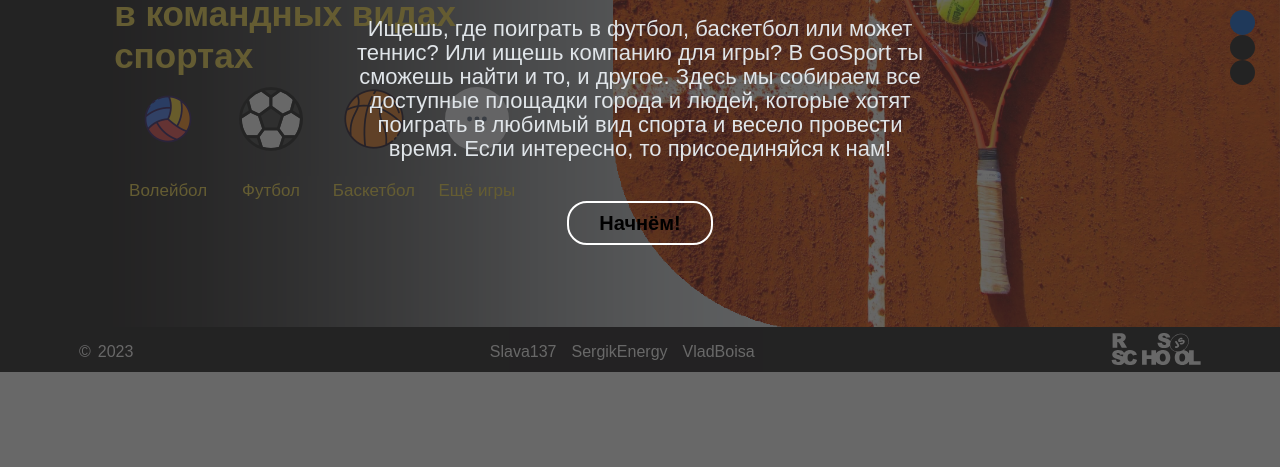
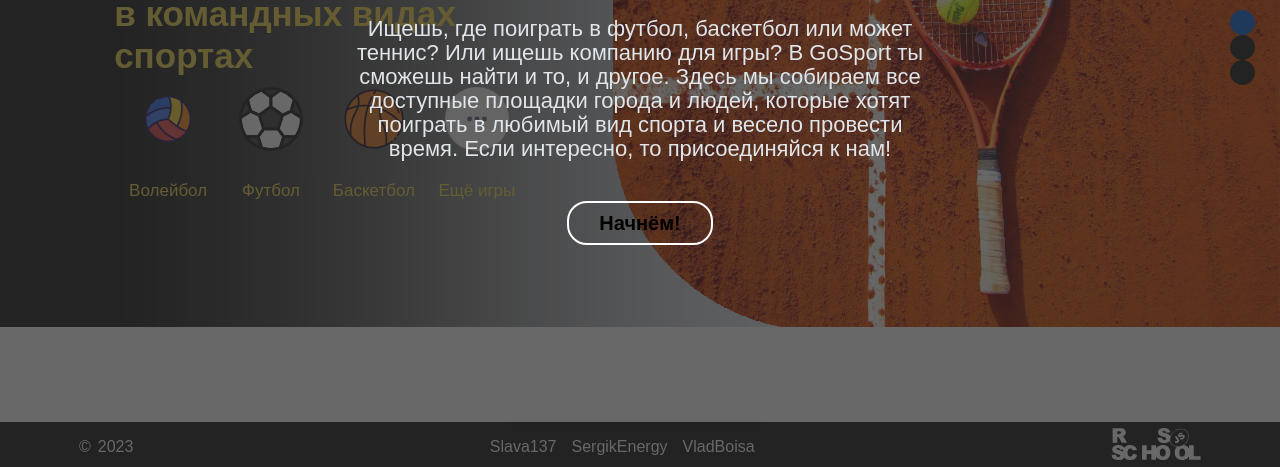
Before and after one commit to SergikEnergy/GoSport-RSClone, a website built with webpack: page src/index.html in a window 1280 px wide. Shown: the part 333-800 px from the top of the page. Built offline with nearby package versions, Linux system fonts and the light colour scheme; files whose address does not match are found by name.

Commit message:
fix: correct view on page(footer always downstairs)

```diff
--- a/src/MVC/app/app.ts
+++ b/src/MVC/app/app.ts
@@ -8,7 +8,7 @@ export default class App {
   renderBaseElements(): void {
     const container = document.body;
     const headerContainer = createElement('header', container, 'header');
-    createElement('div', container, 'main-content');
+    createElement('main', container, 'main-content');
     const footerContainer = createElement('footer', container, 'footer');
 
     Header.renderHeader(headerContainer);
--- a/src/styles/base/_base.scss
+++ b/src/styles/base/_base.scss
@@ -3,10 +3,18 @@ html {
   font-size: 10px;
   line-height: 10px;
   color: $color-white;
+  height: 100%;
 }
 
 body {
+  display: flex;
+  flex-direction: column;
+  min-height: 100%;
   background-color: $color-white;
+}
+
+main {
+  flex: 1 1 auto;
 }
 
 h2 {
```
